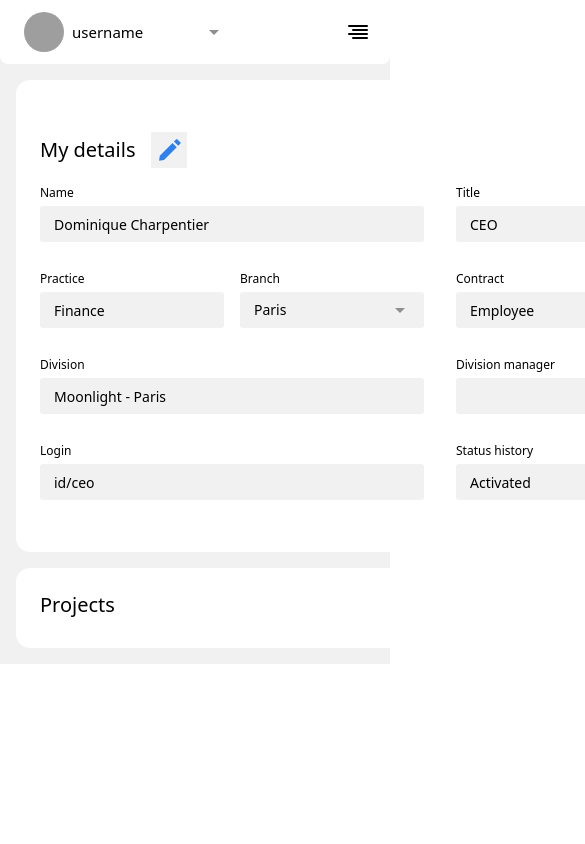
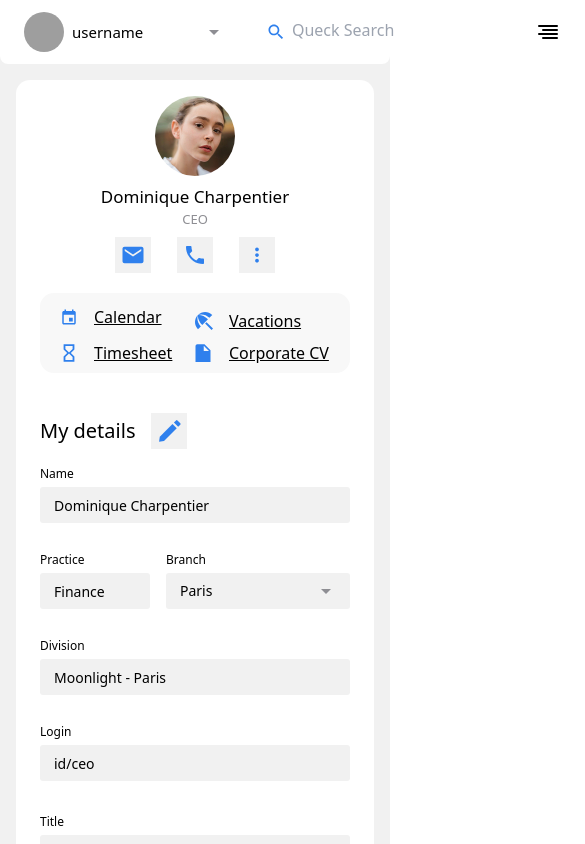
Before and after one commit to Abol447/Admin-Panel-Internal-Management-Tool, a React (Vite) app: page /my-detail in a window 390 px wide. Shown: the top 844 px of the page, 585 px wide, since content can reach past the window. Built offline with nearby package versions, Linux system fonts and the light colour scheme; grey boxes are pictures that could not be loaded.

Commit message:
search and responsive mydetail

```diff
--- a/src/component/Navbar.jsx
+++ b/src/component/Navbar.jsx
@@ -8,7 +8,9 @@ import { useEffect, useRef, useState } from "react";
 
 import SidebarMenu from "./SidebarMenu";
 import gsap from "gsap";
+import { useNavigate } from "react-router-dom";
 const svg = new Svg();
+
 export default function Navbar({
   dropDown,
   setDropDown,
@@ -25,6 +27,33 @@ export default function Navbar({
       x: menu ? 210 : 0,
     });
   }, [menu]);
+
+
+
+
+  const [query, setQuery] = useState("");
+  console.log("query is :", query);
+
+
+  const SearchQuery = {
+    mydetail: '/My-Detail',
+    Plannedvacations: '/Vacations',
+    Actualvacations: '/Vacations',
+    login: '/login',
+    CompanyFacts : '/',
+    Statistics : '/',
+    AssignedRisks : '/',
+    dashboard : '/'
+  };
+
+  const navigate = useNavigate();
+
+  const filteredKeys = query.trim() === "" ? []
+    : Object.keys(SearchQuery).filter(key =>
+      key.toLowerCase().includes(query.toLowerCase())
+    );
+
+
   return (
     <div className="flex justify-between items-center bg-white rounded-b-lg h-[64px]">
       <div className="flex items-center gap-4">
@@ -77,9 +106,28 @@ export default function Navbar({
           </DropDown>
         </div>
 
-        <div className="hidden tablet:block">
-          <SearchInput />
+
+        <div className="relative w-[250px]">
+          <SearchInput query={query} setQuery={setQuery} />
+
+          {filteredKeys.length > 0 && (
+            <ul className="absolute top-full mt-1 w-full bg-white shadow p-3 rounded-md z-50">
+              {filteredKeys.map((key) => (
+                <li
+                  key={key}
+                  className="p-2 hover:bg-gray-100 cursor-pointer text-blue-600 rounded"
+                  onClick={() => {
+                    navigate(SearchQuery[key]);
+                    setQuery("");
+                  }}
+                >
+                  {key}
+                </li>
+              ))}
+            </ul>
+          )}
         </div>
+
       </div>
       <div
         className="tablet:hidden px-5"
--- a/src/component/UI/SearchInput.jsx
+++ b/src/component/UI/SearchInput.jsx
@@ -2,11 +2,13 @@ import React from "react";
 import { Svg } from "../../utils/svg/main";
 
 const svg = new Svg();
-function SearchInput() {
+function SearchInput({ query, setQuery }) {
   return (
     <from className="flex justify-center items-center gap-2">
       {svg.Search("w-[20px] h-[20px] fill-svgBlue")}
       <input
+        value={query}
+        onChange={(e) => setQuery(e.target.value)}
         className="bg-transparent pb-1 border-none focus:border-none rounded-md focus:outline-none focus:ring-0 w-full h-[20px]"
         placeholder="Queck Search"
       />
--- a/src/index.css
+++ b/src/index.css
@@ -27,7 +27,7 @@
     @apply py-3 pl-6;
   }
   .DropDown--style {
-    @apply space-y-[6px] bg-white py-[22px] rounded-[14px] w-[1128px];
+    @apply space-y-[6px] bg-white py-[22px] rounded-[14px] w-auto xl:w-[1128px];
   }
   .TbHeaderCellStyle {
     @apply pl-6 font-normal text-[12px] text-left;
@@ -39,7 +39,7 @@
     @apply flex items-center gap-4 w-[144px] h-6 font-normal underline;
   }
   .form--input {
-    @apply bg-[#F1F1F1] px-[14px] py-[10px] rounded-[3px] h-9 font-normal text-[14px] leading-4;
+    @apply bg-[#F1F1F1] px-[14px] w-[20px] py-[10px] rounded-[3px] h-9 font-normal text-[14px] leading-4;
   }
   .select--btn {
     @apply bg-[position:right_0.75rem_center] bg-[url(./asset/pic/up_drop_down.svg)] bg-no-repeat;
--- a/src/pages/myDetail/MyDetail.jsx
+++ b/src/pages/myDetail/MyDetail.jsx
@@ -52,11 +52,11 @@ const projectBody = [
 export default function MyDetail() {
   return (
     <div className="space-y-4">
-      <div className="flex items-center gap-10 bg-white px-6 py-[16px] rounded-[14px] w-[1128px] h-[472px]">
+      <div className="flex flex-col-reverse md:flex-row items-center gap-10 bg-white px-6 py-[16px] rounded-[14px] xl:w-[1128px] xl:h-[472px]">
         <PersonalForm />
         <PersonalInfo />
       </div>
-      <ProjectTable header={projectHeader} body={projectBody} />
+      {/* <ProjectTable header={projectHeader} body={projectBody} /> */}
     </div>
   );
 }
--- a/src/pages/myDetail/PersonalForm.jsx
+++ b/src/pages/myDetail/PersonalForm.jsx
@@ -36,25 +36,25 @@ export default function PersonalForm() {
           {svgClass.Pen("w-[24px] h-[24px] fill-svgBlue")}
         </IconContainer>
       </div>
-      <div className="flex items-center gap-8">
+      <div className="grid grid-cols-1 lg:grid-cols-2 items-center gap-8">
         <div className="space-y-[28px]">
           <Input
             {...inputProp}
             label={"Name"}
             registerName={"name"}
-            className="w-[384px] form--input"
+            className="w-full md:w-[284px] lg:w-[264px] xl:w-[384px] form--input"
           />
           <div className="flex items-center gap-4">
             <Input
               {...inputProp}
               label={"Practice"}
               registerName={"Practice"}
-              className="w-[184px] form--input"
+              className="w-full md:w-[134px] xl:w-[184px] form--input"
             />
             <FormSelect
               opt={["Paris"]}
               label={"Branch"}
-              className="w-[184px] form--input"
+              className=""
               registerName={"Branch"}
               {...inputProp}
             />
@@ -63,13 +63,13 @@ export default function PersonalForm() {
             {...inputProp}
             label={"Division"}
             registerName={"Division"}
-            className="w-[384px] form--input"
+            className="w-full md:w-[284px] lg:w-[284px] xl:w-[384px] form--input"
           />
           <Input
             {...inputProp}
             label={"Login"}
             registerName={"Login"}
-            className="w-[384px] form--input"
+            className="w-full md:w-[284px] lg:w-[284px] xl:w-[384px] form--input"
           />
         </div>
         <div className="space-y-[28px]">
@@ -77,39 +77,39 @@ export default function PersonalForm() {
             {...inputProp}
             label={"Title"}
             registerName={"Title"}
-            className="w-[384px] form--input"
+            className="w-full md:w-[284px] lg:w-[284px] xl:w-[384px] form--input"
           />
           <div className="flex items-center gap-4">
             <Input
               {...inputProp}
               label={"Contract"}
               registerName={"Contract"}
-              className="w-[184px] form--input"
+              className="w-full md:w-[134px] xl:w-[184px] form--input"
             />
             <Input
               {...inputProp}
               label={"Grade"}
               registerName={"Grade"}
-              className="w-[184px] form--input"
+              className="w-full md:w-[134px] xl:w-[184px] form--input"
             />
           </div>
           <Input
             {...inputProp}
             label={"Division manager"}
             registerName={"DivisionManager"}
-            className="w-[384px] form--input"
+            className="w-full md:w-[284px] lg:w-[284px] xl:w-[384px] form--input"
           />
           <div className="flex items-center gap-4">
             <Input
               {...inputProp}
               label={"Status history"}
               registerName={"Status"}
-              className="w-[184px] form--input"
+              className="w-full md:w-[134px] xl:w-[184px] form--input"
             />
             <Input
               {...inputProp}
               registerName={"StatusDate"}
-              className="w-[184px] form--input"
+              className="w-full md:w-[134px] xl:w-[184px] form--input"
             />
           </div>
         </div>
--- a/src/pages/myDetail/PersonalInfo.jsx
+++ b/src/pages/myDetail/PersonalInfo.jsx
@@ -11,11 +11,11 @@ export default function PersonalInfo() {
         <img
           src={personalImg}
           alt=""
-          className="rounded-full w-[160px] h-[160px]"
+          className="rounded-full w-[80px] sm:w-[100px] md:w-[120px] lg:w-[140px] xl:w-[160px] h-[80px] sm:h-[100px] md:h-[120px] lg:h-[140px] xl:h-[160px]"
         />
         <div className="flex flex-col justify-center items-center">
-          <div className="font-medium text-[20px]">Dominique Charpentier</div>
-          <div className="text-[#8E8E93] text-[16px]">CEO</div>
+          <div className="font-medium text-[17px] md:text-[18px] lg:text-[19px] xl:text-[20px]">Dominique Charpentier</div>
+          <div className="text-[#8E8E93] text-[13px] md:text-[14px] lg:text-[15px] xl:text-[16px]">CEO</div>
         </div>
         <div className="flex gap-[26px]">
           <IconContainer>
@@ -29,7 +29,7 @@ export default function PersonalInfo() {
           </IconContainer>
         </div>
       </div>
-      <ul className="flex flex-col justify-center items-center space-y-2 bg-[#F8F8F8] py-2 rounded-[14px] w-[224px] h-[138px]">
+      <ul className="grid grid-cols-2 md:flex flex-col justify-center items-center space-y-2 bg-[#F8F8F8] py-2 rounded-[14px] p-5 xl:w-[224px] md:h-[138px]">
         <li className="form--list">
           {svgClass.Calender("w-[18px] h-[18px] fill-svgBlue")}
           <span>Calendar</span>
```
